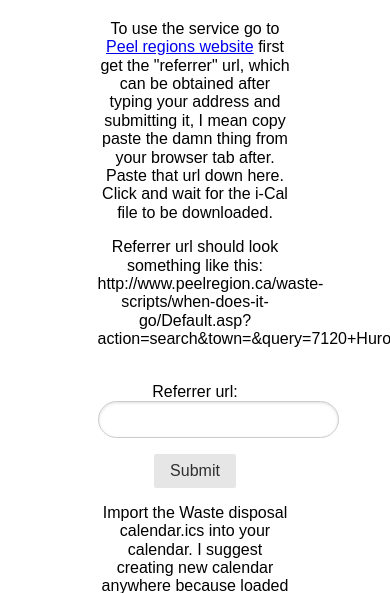
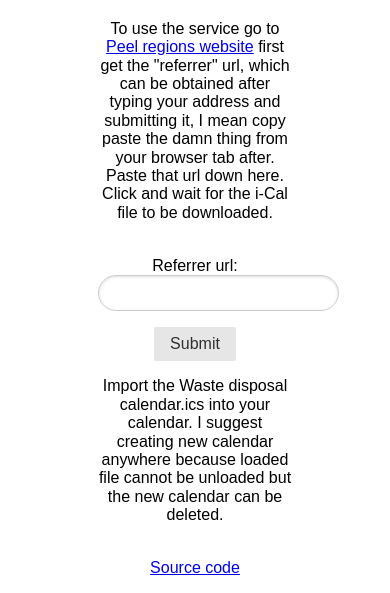
Before and after one commit to justinjk007/Peel-Region-Waste-Cal, a Flask app: page / in a window 390 px wide; the page is wider, and only the part inside the window is pictured. Shown: the part 456-1049 px from the top of that part. Run offline with Flask 2, Linux system fonts and the light colour scheme; some libraries are stand-ins or nearby versions.

Commit message:
This looks bad on mobile so, people should be fine

```diff
--- a/templates/index.html
+++ b/templates/index.html
@@ -24,10 +24,6 @@
 	mean copy paste the damn thing from your browser tab after. Paste that url down here. Click
 	and wait for the i-Cal file to be downloaded.
       </p>
-      <p>
-	Referrer url should look something like this:
-	http://www.peelregion.ca/waste-scripts/when-does-it-go/Default.asp?action=search&town=&query=7120+Hurontario+St%2C+Mississauga
-      </p>
       <br/>
       <form class="pure-form" method="POST" action="">
 	Referrer url:
```
